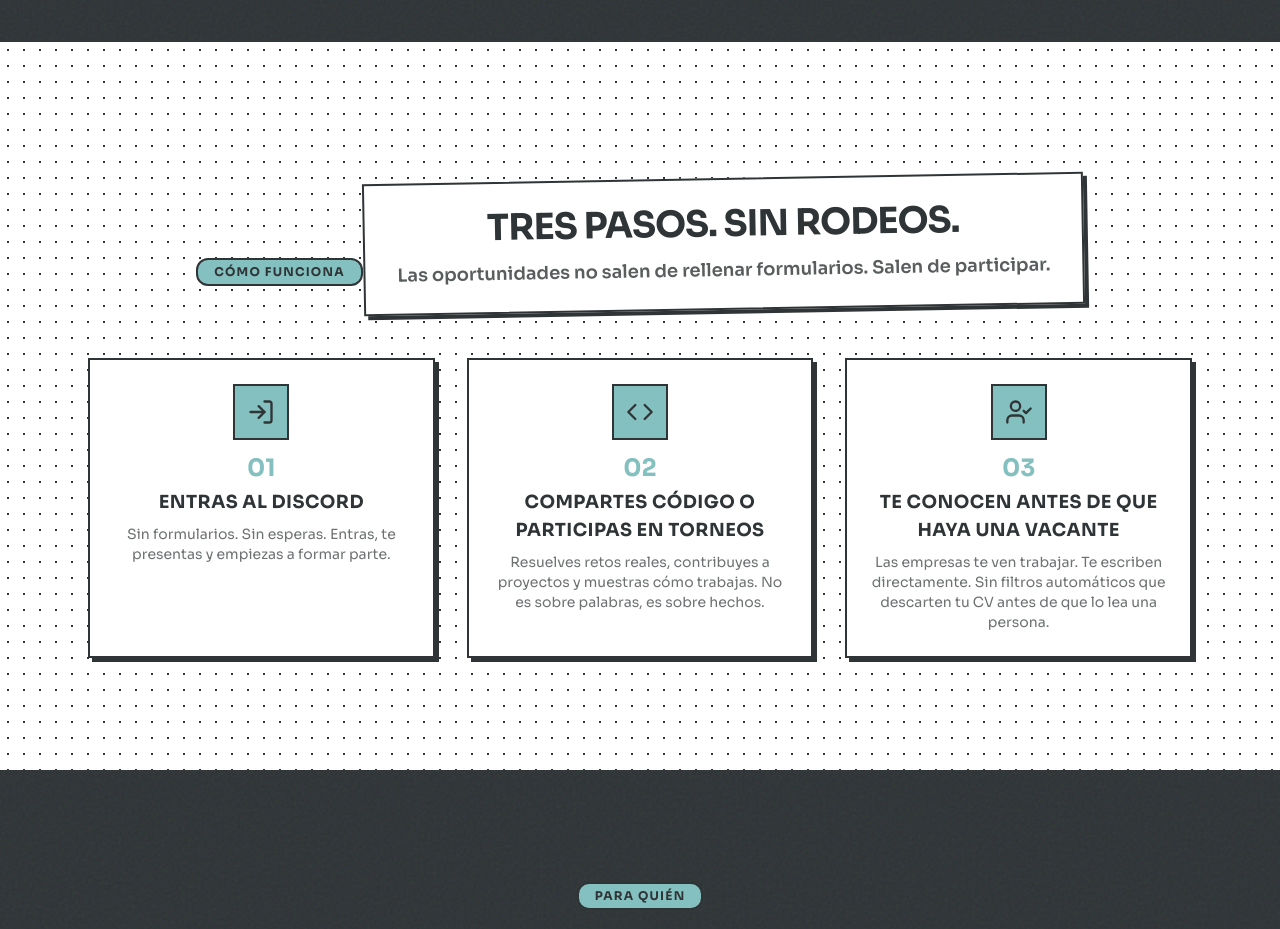
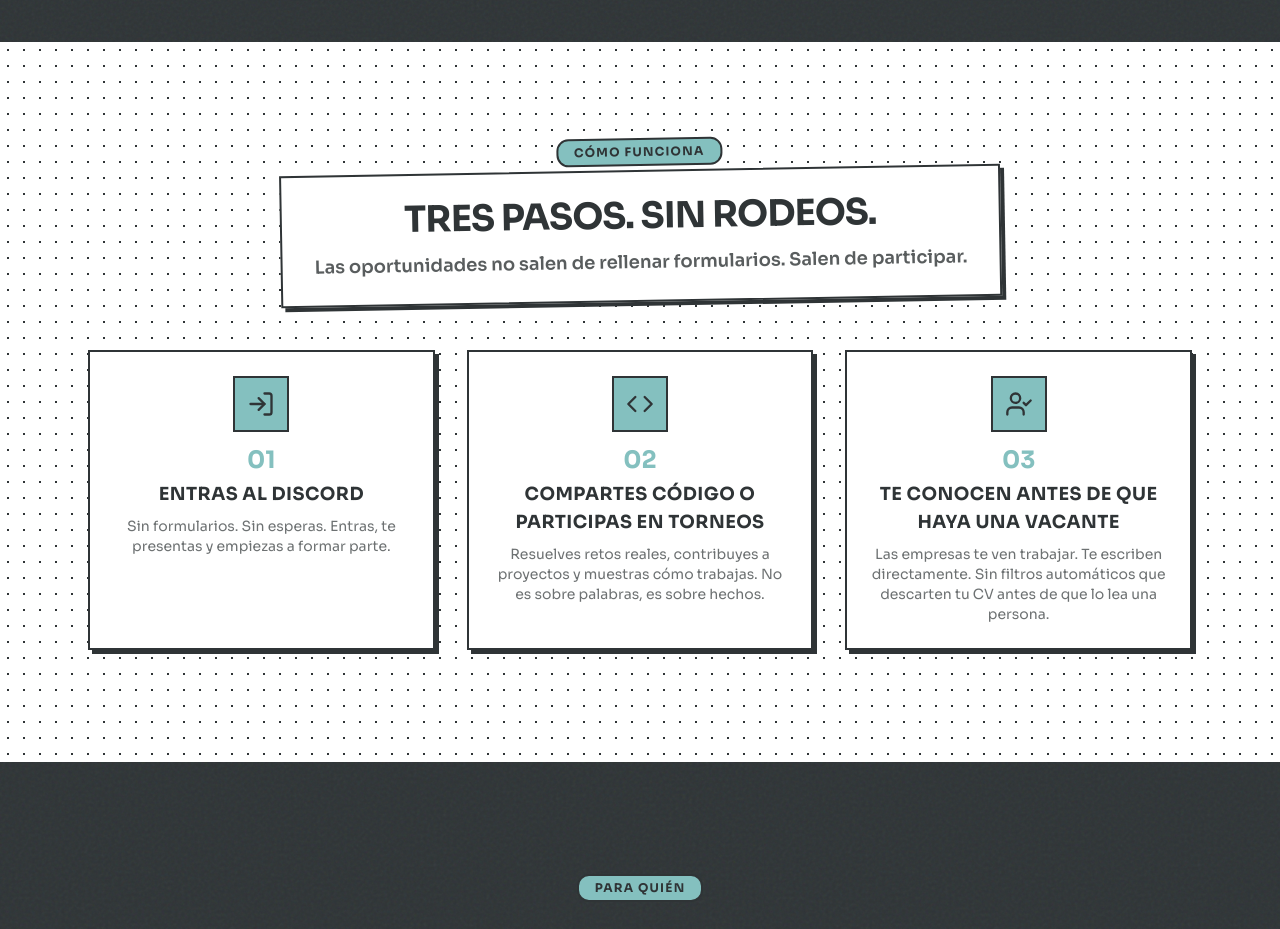
Before and after one commit to MCervantesGonzalez/techtojob-landing, a Next.js app: page / in a window 1280 px wide. Shown: the part 780-1709 px from the top of the page. Built offline with nearby package versions, Linux system fonts and the light colour scheme.

Commit message:
fix: position HowItWorks badge pill centered overlapping the top border of the header box
- Header container changed to relative inline-block
- SectionBadge positioned absolute -top-4 left-1/2 -translate-x-1/2
- Creates sticker-like neobrutalist badge effect overlapping the border

```diff
--- a/src/components/sections/HowItWorks.tsx
+++ b/src/components/sections/HowItWorks.tsx
@@ -31,8 +31,11 @@ export function HowItWorks() {
     <section id="como-funciona" className="bg-halftone">
       <div className="mx-auto max-w-6xl px-6 py-20 md:py-28">
         <div className="mb-12 text-center">
-          <SectionBadge>Cómo funciona</SectionBadge>
-          <div className="mt-6 inline-block -rotate-1 bg-brand-white border-2 border-brand-dark px-8 py-6 shadow-[4px_4px_0px_0px_#2f3436]">
+          <div className="relative inline-block -rotate-1">
+            <SectionBadge className="absolute -top-4 left-1/2 -translate-x-1/2">
+              Cómo funciona
+            </SectionBadge>
+            <div className="mt-4 bg-brand-white border-2 border-brand-dark px-8 py-6 shadow-[4px_4px_0px_0px_#2f3436]">
               <h2 className="text-3xl font-bold uppercase tracking-tight text-brand-dark md:text-4xl">
                 Tres pasos. Sin rodeos.
               </h2>
@@ -40,6 +43,7 @@ export function HowItWorks() {
                 Las oportunidades no salen de rellenar formularios. Salen de
                 participar.
               </p>
+            </div>
           </div>
         </div>
 
```
Lines whose indentation alone changed are shown as unchanged.
